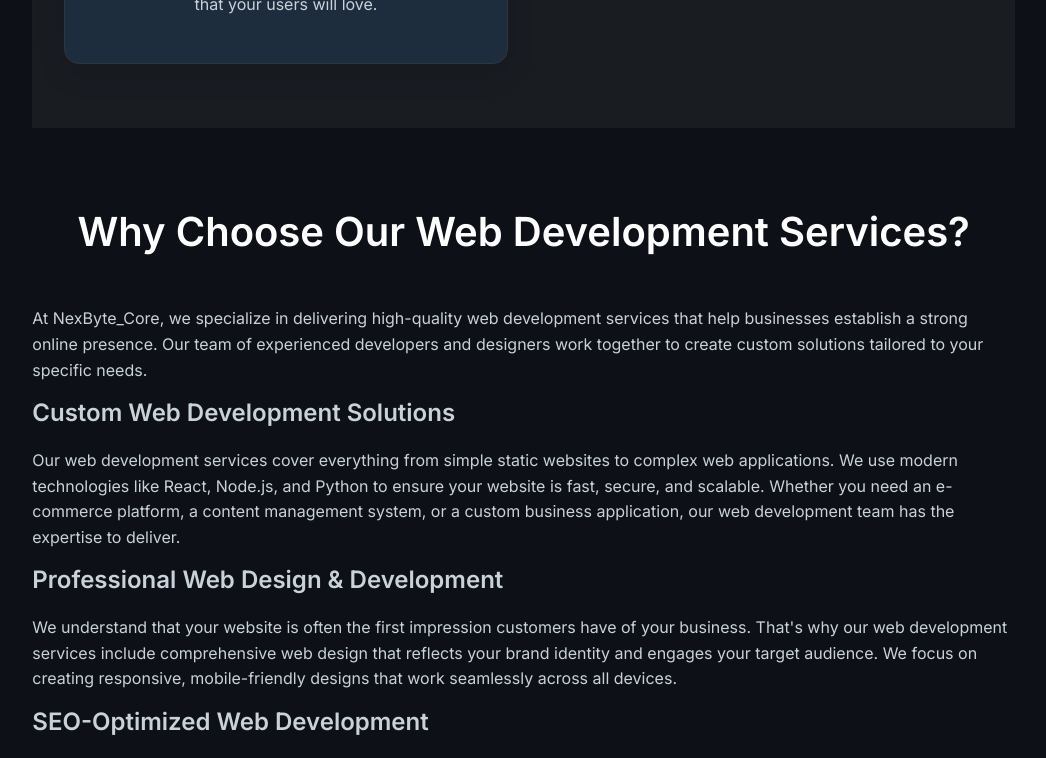
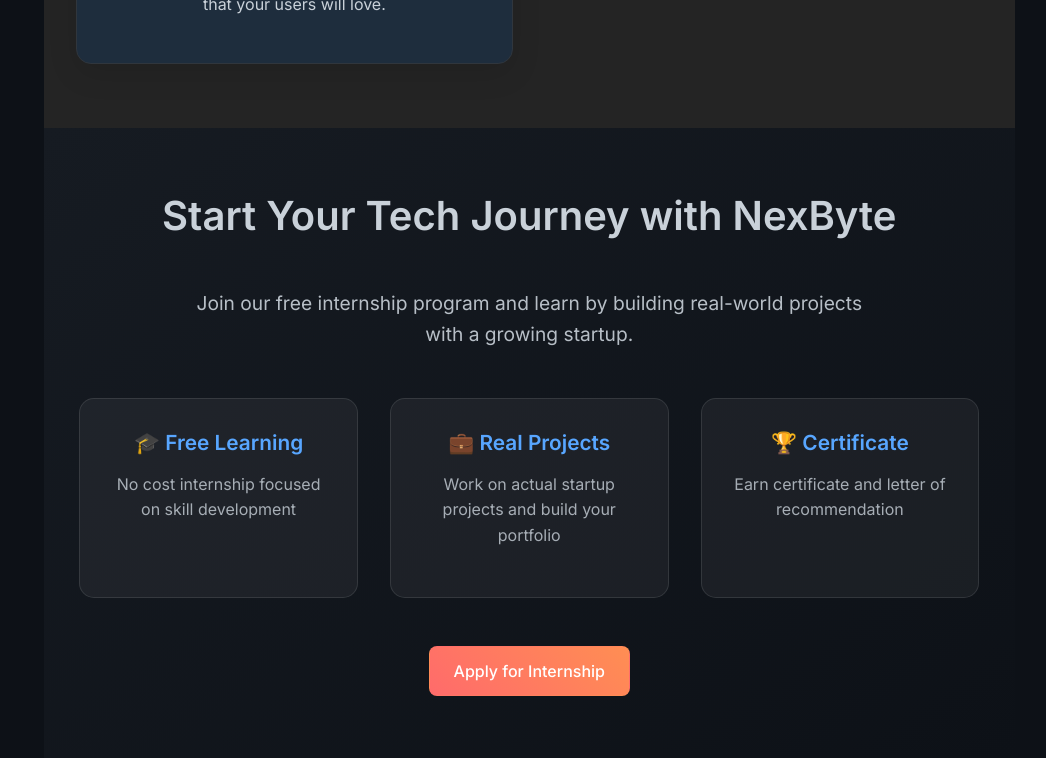
Before and after one commit to Krishna006tandon/Nexbyte_dev, a React (Create React App) app in the folder nexbyte-portfolio/: page / in a window 1280 px wide. Shown: the part 1320-2078 px from the top of the page, without its empty margins (193-1239 px from the left). Built offline with nearby package versions, Linux system fonts and the light colour scheme.

Commit message:
added internship link att2

```diff
--- a/nexbyte-portfolio/src/components/HomeSidebar.js
+++ b/nexbyte-portfolio/src/components/HomeSidebar.js
@@ -10,6 +10,7 @@
         <li><Link to="/contact">Contact</Link></li>
         <li><Link to="/projects">Projects</Link></li>
         <li><Link to="/services">Services</Link></li>
+        <li><Link to="/internship">Internship</Link></li>
         <li><Link to="/login">Login</Link></li>
       </ul>
     </div>
--- a/nexbyte-portfolio/src/components/Navbar.js
+++ b/nexbyte-portfolio/src/components/Navbar.js
@@ -26,7 +26,6 @@
           <NavLink className="nav-link" to="/" end>Home</NavLink>
           <NavLink className="nav-link" to="/about">About</NavLink>
           <NavLink className="nav-link" to="/services">Services</NavLink>
-          <NavLink className="nav-link" to="/internship">Internship</NavLink>
           <NavLink className="nav-link" to="/contact">Contact</NavLink>
           {isAdmin && <NavLink className="nav-link" to="/admin">Admin</NavLink>}
           {isClient && <NavLink className="nav-link" to="/client-panel">Client Panel</NavLink>}
--- a/nexbyte-portfolio/src/pages/Home.css
+++ b/nexbyte-portfolio/src/pages/Home.css
@@ -110,3 +110,75 @@
 .service-card p {
   color: var(--primary-text);
 }
+
+/* Internship Section Styles */
+.home-page .internship-section {
+  padding: 4rem 2rem;
+  text-align: center;
+  background: linear-gradient(145deg, var(--background-light), var(--background-dark));
+  animation: fadeInUp 0.5s ease-out forwards;
+  animation-delay: 0.4s;
+}
+
+.home-page .internship-subtitle {
+  font-size: 1.2rem;
+  color: var(--primary-text);
+  margin-bottom: 3rem;
+  max-width: 700px;
+  margin-left: auto;
+  margin-right: auto;
+  opacity: 0.9;
+}
+
+.home-page .internship-features {
+  display: grid;
+  grid-template-columns: repeat(auto-fit, minmax(250px, 1fr));
+  gap: 2rem;
+  margin-bottom: 3rem;
+  max-width: 900px;
+  margin-left: auto;
+  margin-right: auto;
+}
+
+.home-page .internship-feature {
+  background: rgba(255, 255, 255, 0.05);
+  padding: 2rem;
+  border-radius: 15px;
+  border: 1px solid rgba(255, 255, 255, 0.1);
+  transition: transform 0.3s ease, box-shadow 0.3s ease;
+}
+
+.home-page .internship-feature:hover {
+  transform: translateY(-5px);
+  box-shadow: var(--shadow);
+}
+
+.home-page .internship-feature h3 {
+  font-size: 1.3rem;
+  margin-bottom: 1rem;
+  color: var(--accent);
+}
+
+.home-page .internship-feature p {
+  color: var(--primary-text);
+  opacity: 0.8;
+}
+
+.btn-internship {
+  background: linear-gradient(45deg, #ff6b6b, #ff8e53);
+  color: white;
+  padding: 15px 40px;
+  font-size: 1.1rem;
+  border-radius: 50px;
+  text-decoration: none;
+  transition: all 0.3s ease;
+  display: inline-block;
+  font-weight: 600;
+}
+
+.btn-internship:hover {
+  transform: translateY(-3px);
+  box-shadow: 0 10px 25px rgba(255, 107, 107, 0.3);
+  color: white;
+  text-decoration: none;
+}
--- a/nexbyte-portfolio/src/pages/Home.js
+++ b/nexbyte-portfolio/src/pages/Home.js
@@ -54,6 +54,27 @@
             </div>
           </section>
 
+          {/* Internship Section */}
+          <section className="internship-section">
+            <h2 className="section-title">Start Your Tech Journey with NexByte</h2>
+            <p className="internship-subtitle">Join our free internship program and learn by building real-world projects with a growing startup.</p>
+            <div className="internship-features">
+              <div className="internship-feature">
+                <h3>🎓 Free Learning</h3>
+                <p>No cost internship focused on skill development</p>
+              </div>
+              <div className="internship-feature">
+                <h3>💼 Real Projects</h3>
+                <p>Work on actual startup projects and build your portfolio</p>
+              </div>
+              <div className="internship-feature">
+                <h3>🏆 Certificate</h3>
+                <p>Earn certificate and letter of recommendation</p>
+              </div>
+            </div>
+            <Link to="/internship" className="btn btn-internship">Apply for Internship</Link>
+          </section>
+
           {/* Extended Content for SEO */}
           <section className="about-services">
             <h2>Why Choose Our Web Development Services?</h2>
--- a/nexbyte-portfolio/src/pages/Internship.css
+++ b/nexbyte-portfolio/src/pages/Internship.css
@@ -1,6 +1,6 @@
 .internship-page {
   min-height: 100vh;
-  background: linear-gradient(135deg, #667eea 0%, #764ba2 100%);
+  background: #1a1a1a;
 }
 
 .container {
@@ -14,7 +14,7 @@
   padding: 100px 0;
   text-align: center;
   color: white;
-  background: linear-gradient(135deg, #667eea 0%, #764ba2 100%);
+  background: #2d2d2d;
 }
 
 .hero-title {
@@ -55,7 +55,7 @@
 }
 
 section:nth-child(even) {
-  background: rgba(255, 255, 255, 0.05);
+  background: #242424;
 }
 
 section h2 {
@@ -68,7 +68,7 @@
 
 /* Internship Type Section */
 .internship-type {
-  background: rgba(255, 255, 255, 0.1);
+  background: #2d2d2d;
 }
 
 .type-grid {
@@ -79,14 +79,13 @@
 }
 
 .type-item {
-  background: rgba(255, 255, 255, 0.1);
+  background: #333333;
   padding: 25px;
   border-radius: 15px;
   text-align: center;
   color: white;
   font-size: 1.1rem;
-  backdrop-filter: blur(10px);
-  border: 1px solid rgba(255, 255, 255, 0.2);
+  border: 1px solid #444444;
 }
 
 .honest-line {
@@ -107,14 +106,13 @@
 }
 
 .eligibility-item {
-  background: rgba(255, 255, 255, 0.1);
+  background: #333333;
   padding: 20px;
   border-radius: 10px;
   text-align: center;
   color: white;
   font-size: 1.1rem;
-  backdrop-filter: blur(10px);
-  border: 1px solid rgba(255, 255, 255, 0.2);
+  border: 1px solid #444444;
 }
 
 /* Available Roles Section */
@@ -125,12 +123,11 @@
 }
 
 .role-card {
-  background: rgba(255, 255, 255, 0.1);
+  background: #333333;
   padding: 30px;
   border-radius: 15px;
   text-align: center;
-  backdrop-filter: blur(10px);
-  border: 1px solid rgba(255, 255, 255, 0.2);
+  border: 1px solid #444444;
   transition: transform 0.3s ease;
 }
 
@@ -169,14 +166,13 @@
 }
 
 .learning-item {
-  background: rgba(255, 255, 255, 0.1);
+  background: #333333;
   padding: 25px;
   border-radius: 15px;
   text-align: center;
   color: white;
   font-size: 1.1rem;
-  backdrop-filter: blur(10px);
-  border: 1px solid rgba(255, 255, 255, 0.2);
+  border: 1px solid #444444;
   transition: transform 0.3s ease;
 }
 
@@ -192,12 +188,11 @@
 }
 
 .benefit-item {
-  background: rgba(255, 255, 255, 0.1);
+  background: #333333;
   padding: 30px;
   border-radius: 15px;
   text-align: center;
-  backdrop-filter: blur(10px);
-  border: 1px solid rgba(255, 255, 255, 0.2);
+  border: 1px solid #444444;
   transition: transform 0.3s ease;
 }
 
@@ -228,29 +223,27 @@
 }
 
 .rule-item {
-  background: rgba(255, 255, 255, 0.1);
+  background: #333333;
   padding: 20px;
   border-radius: 10px;
   margin-bottom: 15px;
   color: white;
   font-size: 1.1rem;
-  backdrop-filter: blur(10px);
-  border: 1px solid rgba(255, 255, 255, 0.2);
+  border: 1px solid #444444;
 }
 
 /* Application Form */
 .application-form {
-  background: rgba(255, 255, 255, 0.05);
+  background: #242424;
 }
 
 .internship-form {
   max-width: 600px;
   margin: 0 auto;
-  background: rgba(255, 255, 255, 0.1);
+  background: #333333;
   padding: 40px;
   border-radius: 20px;
-  backdrop-filter: blur(10px);
-  border: 1px solid rgba(255, 255, 255, 0.2);
+  border: 1px solid #444444;
 }
 
 .form-group {
@@ -269,9 +262,9 @@
 .form-group textarea {
   width: 100%;
   padding: 12px 15px;
-  border: 1px solid rgba(255, 255, 255, 0.3);
+  border: 1px solid #555555;
   border-radius: 8px;
-  background: rgba(255, 255, 255, 0.1);
+  background: #2d2d2d;
   color: white;
   font-size: 1rem;
   transition: all 0.3s ease;
@@ -287,7 +280,7 @@
 .form-group textarea:focus {
   outline: none;
   border-color: #4ecdc4;
-  background: rgba(255, 255, 255, 0.15);
+  background: #3a3a3a;
 }
 
 .form-group select option {
@@ -319,11 +312,10 @@
 }
 
 .faq-item {
-  background: rgba(255, 255, 255, 0.1);
+  background: #333333;
   border-radius: 10px;
   margin-bottom: 15px;
-  backdrop-filter: blur(10px);
-  border: 1px solid rgba(255, 255, 255, 0.2);
+  border: 1px solid #444444;
 }
 
 .faq-question {
@@ -352,7 +344,7 @@
 .faq-answer {
   padding: 0 20px 20px;
   color: rgba(255, 255, 255, 0.8);
-  border-top: 1px solid rgba(255, 255, 255, 0.1);
+  border-top: 1px solid #444444;
 }
 
 .faq-answer p {
@@ -363,7 +355,7 @@
 /* Contact Section */
 .contact-section {
   text-align: center;
-  background: rgba(0, 0, 0, 0.2);
+  background: #1a1a1a;
 }
 
 .contact-section h2 {
```
